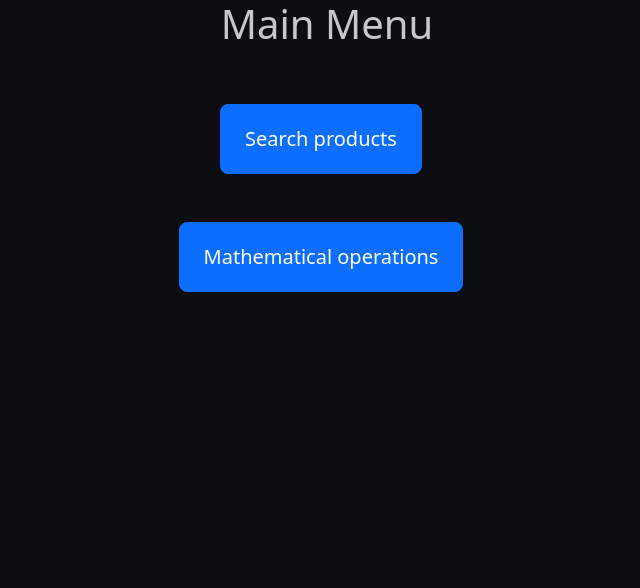
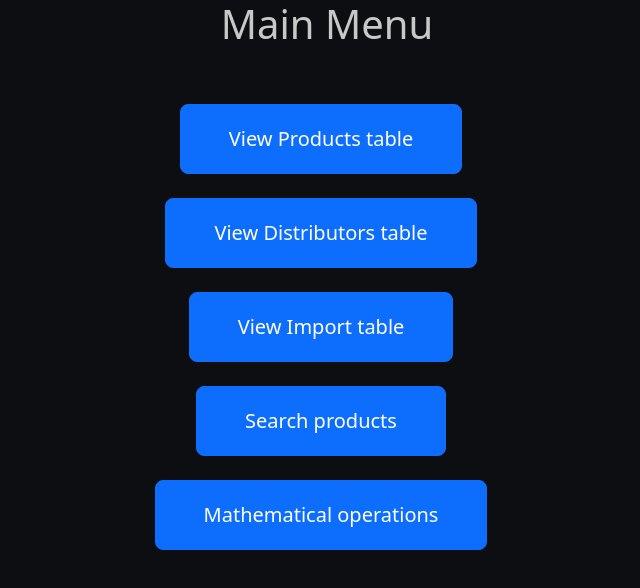
Before and after one commit to Vovka1602/database-app-front, a React (Create React App) app: page / in a window 1280 px wide. Shown: the top 588 px of the page, without its empty margins (313-953 px from the left). Built offline with nearby package versions, Linux system fonts and the light colour scheme.

Commit message:
Add table views

```diff
--- a/src/App.js
+++ b/src/App.js
@@ -4,6 +4,9 @@ import MainPage from './pages/Main/MainPage';
 import "bootstrap/dist/css/bootstrap.min.css";
 import GetInfoPage from './pages/GetInfoPage/GetInfoPage';
 import MathOperationsPage from './pages/MathOperationsPage/MathOperationsPage';
+import ProductsPage from './pages/ProductsPage/ProductsPage';
+import DistributorsPage from './pages/DistributorsPage/DistributorsPage';
+import ImportPage from './pages/ImportPage/ImportPage';
 
 function App() {
   return (
@@ -13,6 +16,9 @@ function App() {
                 <Route path='/' element={ <MainPage/> }/>
                 <Route path='/getinfo' element={ <GetInfoPage/> }/>
                 <Route path='/mathops' element={ <MathOperationsPage/> }/>
+                <Route path='/products' element={ <ProductsPage/> }/>
+                <Route path='/distributors' element={ <DistributorsPage/> }/>
+                <Route path='/import' element={ <ImportPage/> }/>
             </Routes>
         </BrowserRouter>
     </div>
--- /dev/null
+++ b/src/pages/DistributorsPage/DistributorsPage.js
@@ -0,0 +1,26 @@
+import { useEffect, useState } from "react";
+import OutputTable from '../../components/OutputTable';
+
+const DistributorsPage = () => {
+    const [data, setData] = useState(null);
+
+    useEffect(() => {
+        fetch(`http://localhost:8000/execute-query?query=${encodeURIComponent("SELECT * from distributors")}`)
+            .then(response => response.json())
+            .then(data => {
+                setData(data);
+            })
+            .catch(error => {
+                console.error(error);
+            });
+    }, []);
+
+    return (
+        <div className="container">
+            <h1>Distributors</h1>
+            {data && <OutputTable data={data} />}
+        </div>
+    );
+}
+
+export default DistributorsPage;
--- /dev/null
+++ b/src/pages/ImportPage/ImportPage.js
@@ -0,0 +1,26 @@
+import { useEffect, useState } from "react";
+import OutputTable from '../../components/OutputTable';
+
+const ImportPage = () => {
+    const [data, setData] = useState(null);
+
+    useEffect(() => {
+        fetch(`http://localhost:8000/execute-query?query=${encodeURIComponent("SELECT * from import")}`)
+            .then(response => response.json())
+            .then(data => {
+                setData(data);
+            })
+            .catch(error => {
+                console.error(error);
+            });
+    }, []);
+
+    return (
+        <div className="container">
+            <h1>Import</h1>
+            {data && <OutputTable data={data} />}
+        </div>
+    );
+}
+
+export default ImportPage;
--- a/src/pages/Main/MainPage.js
+++ b/src/pages/Main/MainPage.js
@@ -6,11 +6,20 @@ const MainPage = () => {
     return (
         <div className='main-menu'>
             <h1>Main Menu</h1>
+            <a href='/products'>
+                <button className="btn btn-primary btn-lg px-5 mt-5">View Products table</button>
+            </a>
+            <a href='/distributors'>
+                <button className="btn btn-primary btn-lg px-5 mt-4">View Distributors table</button>
+            </a>
+            <a href='/import'>
+                <button className="btn btn-primary btn-lg px-5 mt-4">View Import table</button>
+            </a>
             <a href='/getinfo'>
-                <button className="btn btn-primary btn-lg px-4 mt-5">Search products</button>
+                <button className="btn btn-primary btn-lg px-5 mt-4">Search products</button>
             </a>
             <a href='/mathops'>
-                <button className="btn btn-primary btn-lg px-4 mt-5">Mathematical operations</button>
+                <button className="btn btn-primary btn-lg px-5 mt-4">Mathematical operations</button>
             </a>
         </div>
     );
--- /dev/null
+++ b/src/pages/ProductsPage/ProductsPage.js
@@ -0,0 +1,26 @@
+import { useEffect, useState } from "react";
+import OutputTable from '../../components/OutputTable';
+
+const ProductsPage = () => {
+    const [data, setData] = useState(null);
+
+    useEffect(() => {
+        fetch(`http://localhost:8000/execute-query?query=${encodeURIComponent("SELECT * from products")}`)
+            .then(response => response.json())
+            .then(data => {
+                setData(data);
+            })
+            .catch(error => {
+                console.error(error);
+            });
+    }, []);
+
+    return (
+        <div className="container">
+            <h1>Products</h1>
+            {data && <OutputTable data={data} />}
+        </div>
+    );
+}
+
+export default ProductsPage;
```
